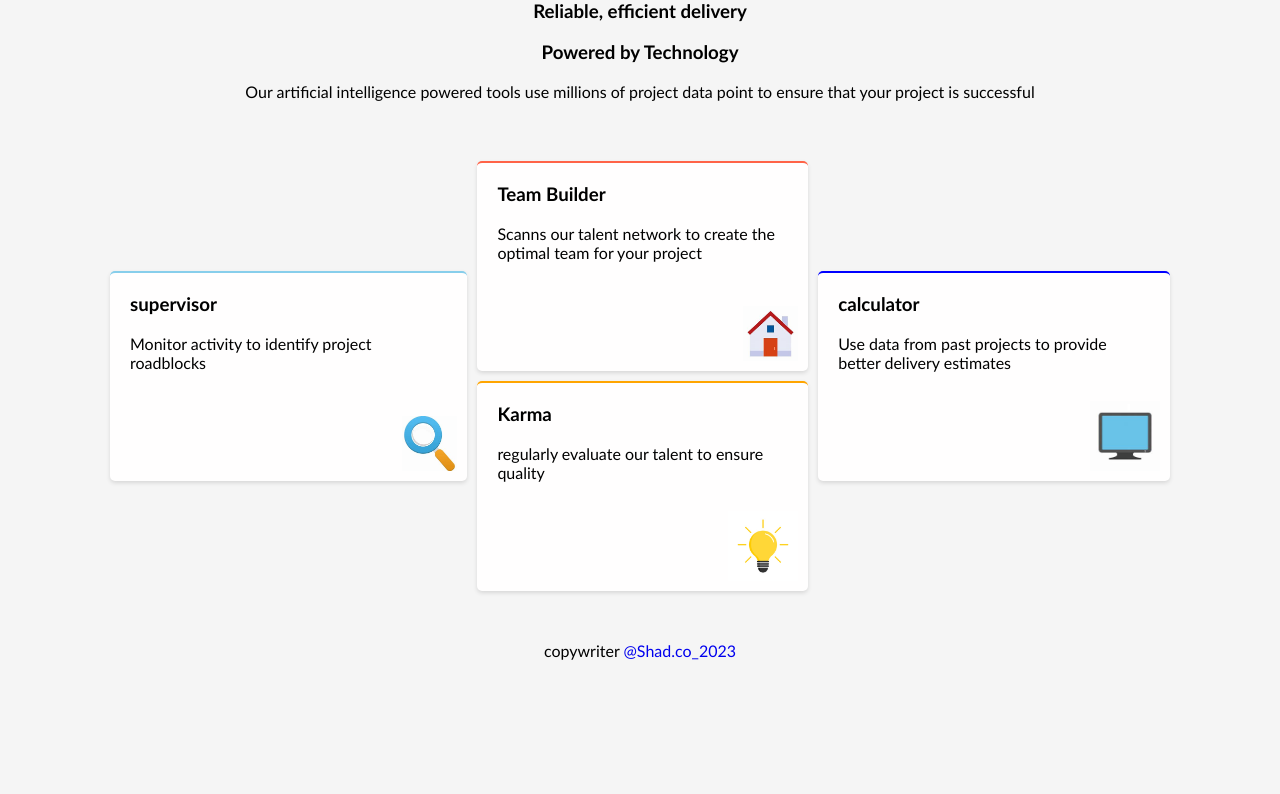
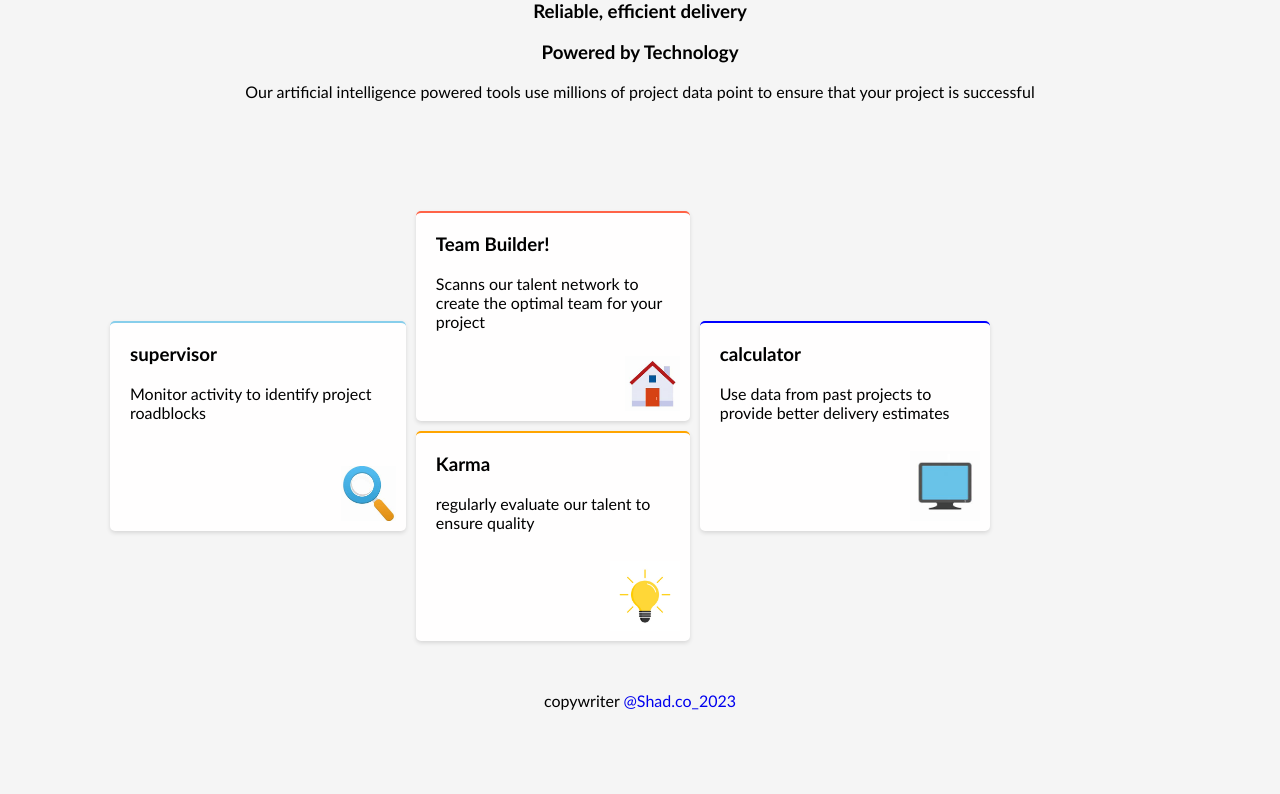
Before and after one commit to shadofficial7482/web5, a plain HTML site: page index.html in a window 1280 px wide. Drawn offline with Linux system fonts and the light colour scheme.

Commit message:
working on responsive

```diff
--- a/css/style.css
+++ b/css/style.css
@@ -10,10 +10,10 @@ body{
 }
 .container{
     display: grid;
-    grid-template-columns: repeat(9 auto);
+    grid-template-columns: repeat(5 auto);
     grid-template-rows: 100px 100px 100px 100px 100px 100px 30px  ;
     gap: 10px;
-    margin: -50px 100px;
+    margin:0 100px;
     /* text-align: start; */
 }
 .side-left-container, .side-right-container, .mid-down-container, .mid-up-container{
@@ -31,19 +31,20 @@ body{
         text-align: center;
     }
 .side-left-container{
-    grid-column: 2/4;
+    grid-column: 2/3;
     grid-row: 3/5;
     border-top: 2px solid skyblue;
 
     }
 .side-right-container{
-    grid-column: 6/8;
+    margin-right: 150px;
+    grid-column: 4/5;
     grid-row: 3/5;
     border-top: 2px solid blue;
 
     }
 .mid-up-container{
-    grid-column: 4/6;
+    grid-column: 3/4;
     grid-row: 2/4;
     display: flex;
     position: relative;
@@ -64,7 +65,7 @@ body{
         right: 10px;
     }
 .mid-down-container{
-    grid-column: 4/6;
+    grid-column: 3/4;
     grid-row: 4/6;
     border-top: 2px solid orange;
     }
--- a/index.html
+++ b/index.html
@@ -14,7 +14,7 @@
         <div class="side-right-container"><h3>calculator</h3><br>
         <p>Use data from past projects to provide better delivery estimates</p><br><img class="calculator-img" src="/img/monitor1.jpg" alt="calculator"></div><br>
         <div class="mid-up-container">
-            <h3>Team Builder </h3><br>
+            <h3>Team Builder!</h3><br>
                 <p>Scanns our talent network to create the optimal team for your project</p><br><img class="team-img" src="/img/home.jpg" alt="team"></div><br>
         <div class="side-left-container"><h3>supervisor</h3><br>
         <p>Monitor activity to identify project roadblocks</p><br>
```
